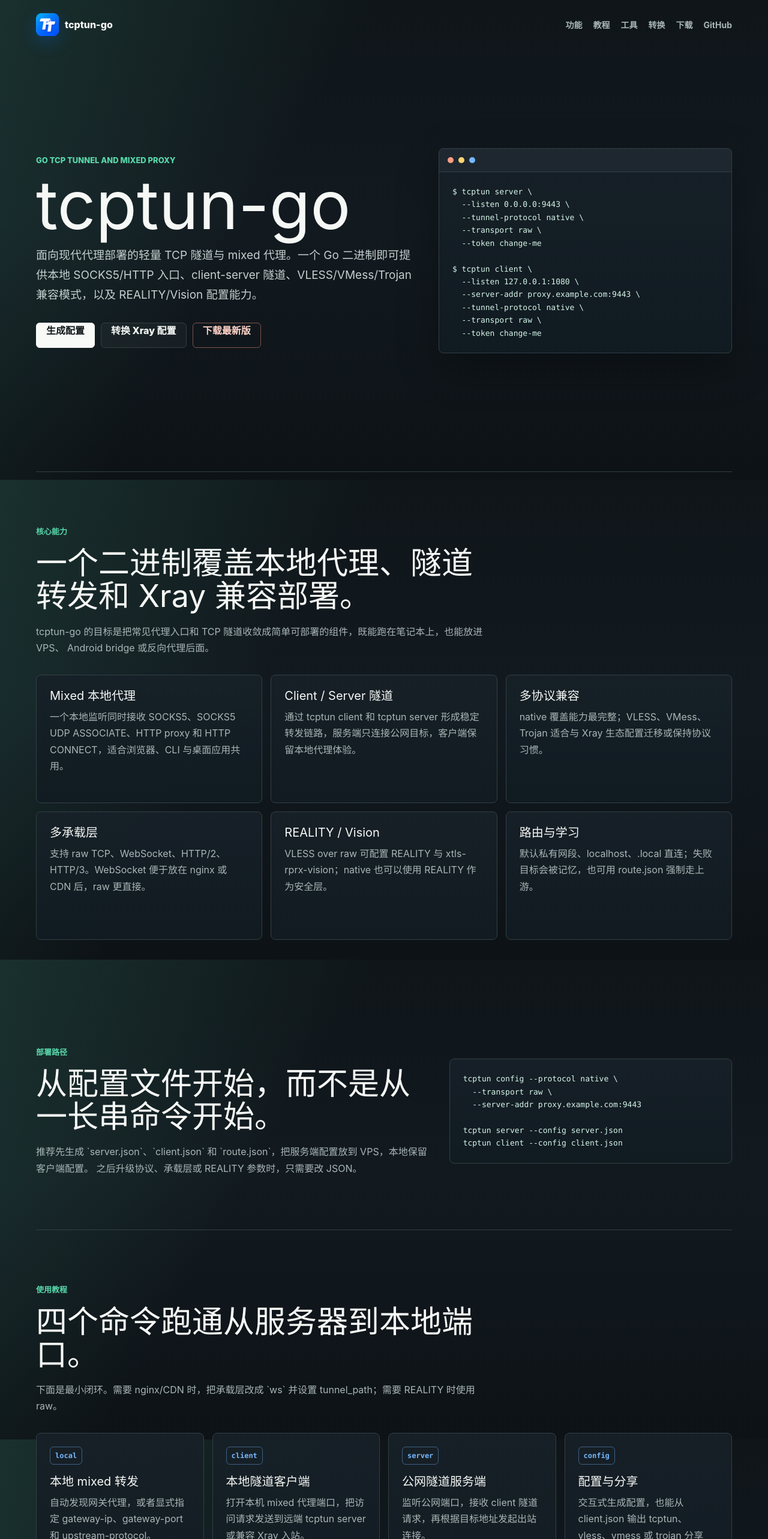
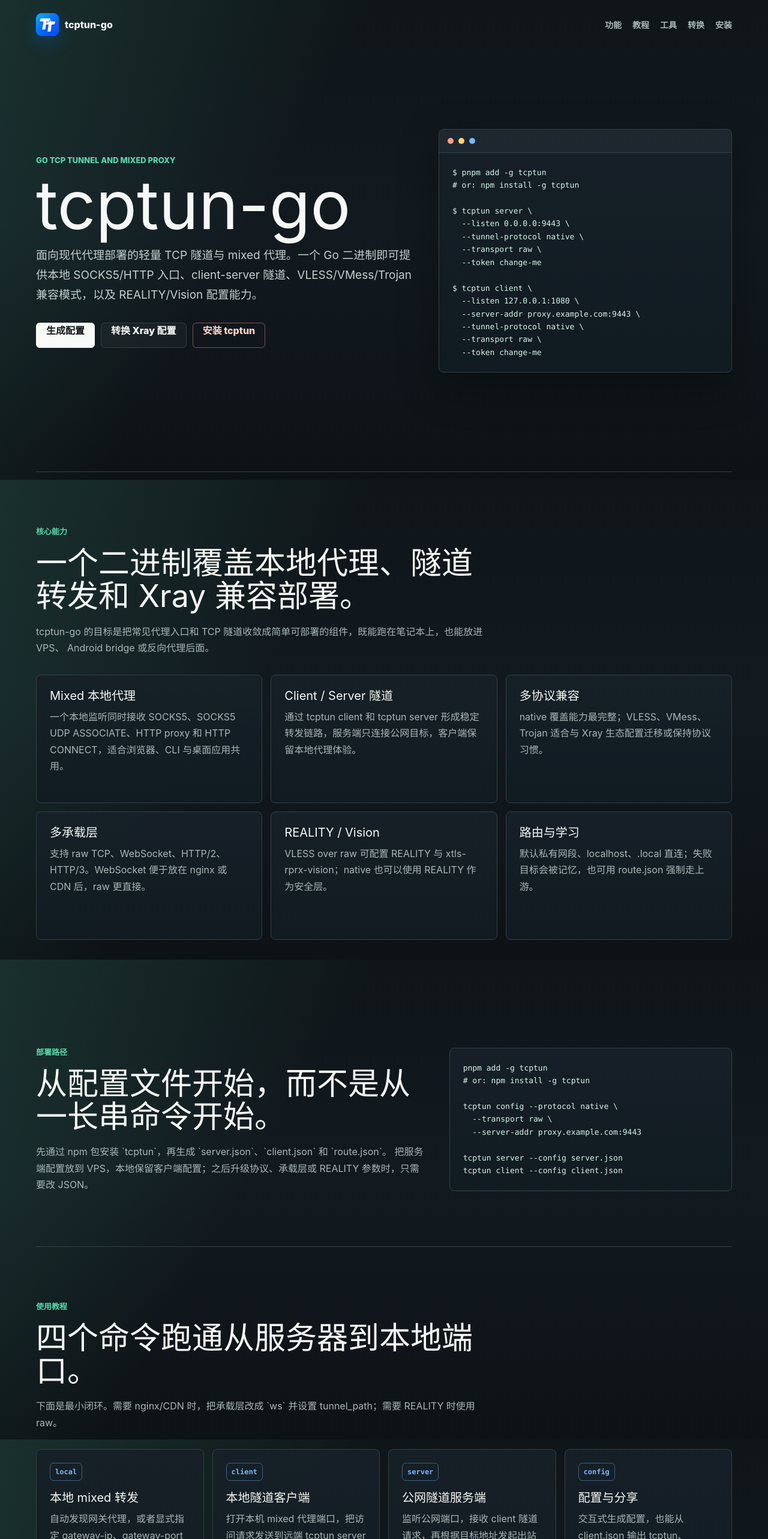
Before and after one commit to sskycn/tcptun, a Next.js app: page / in a window 1280 px wide. Shown: the top 2566 px of the page at 60% size. Built offline with nearby package versions, Linux system fonts and the light colour scheme.

Commit message:
Point installation to npm package

```diff
--- a/app/globals.css
+++ b/app/globals.css
@@ -220,6 +220,14 @@
 .code-panel,
 .output-panel {
   overflow: hidden;
+}
+
+.install-code {
+  max-width: 520px;
+  margin-top: 18px;
+  border: 1px solid rgba(118, 184, 255, 0.18);
+  border-radius: 6px;
+  background: rgba(7, 12, 15, 0.58);
 }
 
 .terminal {
--- a/app/layout.tsx
+++ b/app/layout.tsx
@@ -4,7 +4,7 @@
 export const metadata: Metadata = {
   title: "tcptun-go - 高性能 TCP 隧道和 mixed 代理",
   description:
-    "tcptun-go 项目介绍、配置生成器，以及 Xray/V2Ray JSON 到 tcptun 配置的浏览器本地转换工具。",
+    "tcptun-go 项目介绍、npm 安装方式、配置生成器，以及 Xray/V2Ray JSON 到 tcptun 配置的浏览器本地转换工具。",
   icons: {
     icon: "/tcptun-logo.webp",
     apple: "/tcptun-logo.webp",
--- a/app/page.tsx
+++ b/app/page.tsx
@@ -77,8 +77,7 @@
           <a href="#guide">教程</a>
           <a href="#tools">工具</a>
           <a href="#converter">转换</a>
-          <a href="#download">下载</a>
-          <a href="https://github.com/sskycn/tcptun-go">GitHub</a>
+          <a href="#install">安装</a>
         </nav>
       </header>
 
@@ -97,8 +96,8 @@
             <a className="button secondary" href="#converter">
               转换 Xray 配置
             </a>
-            <a className="button ghost" href="https://github.com/sskycn/tcptun-go/releases/latest">
-              下载最新版
+            <a className="button ghost" href="#install">
+              安装 tcptun
             </a>
           </div>
         </div>
@@ -109,7 +108,10 @@
             <span />
           </div>
           <pre>
-            <code>{`$ tcptun server \\
+            <code>{`$ pnpm add -g tcptun
+# or: npm install -g tcptun
+
+$ tcptun server \\
   --listen 0.0.0.0:9443 \\
   --tunnel-protocol native \\
   --transport raw \\
@@ -149,13 +151,16 @@
           <p className="eyebrow">部署路径</p>
           <h2>从配置文件开始，而不是从一长串命令开始。</h2>
           <p>
-            推荐先生成 `server.json`、`client.json` 和 `route.json`，把服务端配置放到 VPS，本地保留客户端配置。
-            之后升级协议、承载层或 REALITY 参数时，只需要改 JSON。
+            先通过 npm 包安装 `tcptun`，再生成 `server.json`、`client.json` 和 `route.json`。
+            把服务端配置放到 VPS，本地保留客户端配置；之后升级协议、承载层或 REALITY 参数时，只需要改 JSON。
           </p>
         </div>
         <div className="code-panel">
           <pre>
-            <code>{`tcptun config --protocol native \\
+            <code>{`pnpm add -g tcptun
+# or: npm install -g tcptun
+
+tcptun config --protocol native \\
   --transport raw \\
   --server-addr proxy.example.com:9443
 
@@ -204,25 +209,30 @@
 
       <ConfigTools />
 
-      <section className="section download-section" id="download">
+      <section className="section download-section" id="install">
         <div>
-          <p className="eyebrow">下载</p>
-          <h2>预编译二进制与源码都在 GitHub。</h2>
-          <p>release 包通常包含常见平台二进制、中英文 README、协议文档和 SHA-256 校验文件。</p>
+          <p className="eyebrow">安装</p>
+          <h2>通过 npm 包安装 tcptun。</h2>
+          <p>推荐使用 pnpm 或 npm 全局安装命令行程序；npm 页面提供当前发布版本和包信息。</p>
+          <pre className="install-code">
+            <code>{`pnpm add -g tcptun
+# or
+npm install -g tcptun`}</code>
+          </pre>
         </div>
         <div className="download-actions">
-          <a className="button primary" href="https://github.com/sskycn/tcptun-go/releases/latest">
-            打开 Releases
+          <a className="button primary" href="https://www.npmjs.com/package/tcptun">
+            打开 npm 包
           </a>
-          <a className="button secondary" href="https://github.com/sskycn/tcptun-go">
-            查看源码
+          <a className="button secondary" href="#generator">
+            生成配置
           </a>
         </div>
       </section>
 
       <footer className="footer">
         <span>tcptun-go</span>
-        <a href="https://github.com/sskycn/tcptun-go">github.com/sskycn/tcptun-go</a>
+        <a href="https://www.npmjs.com/package/tcptun">npmjs.com/package/tcptun</a>
       </footer>
     </main>
   );
```
